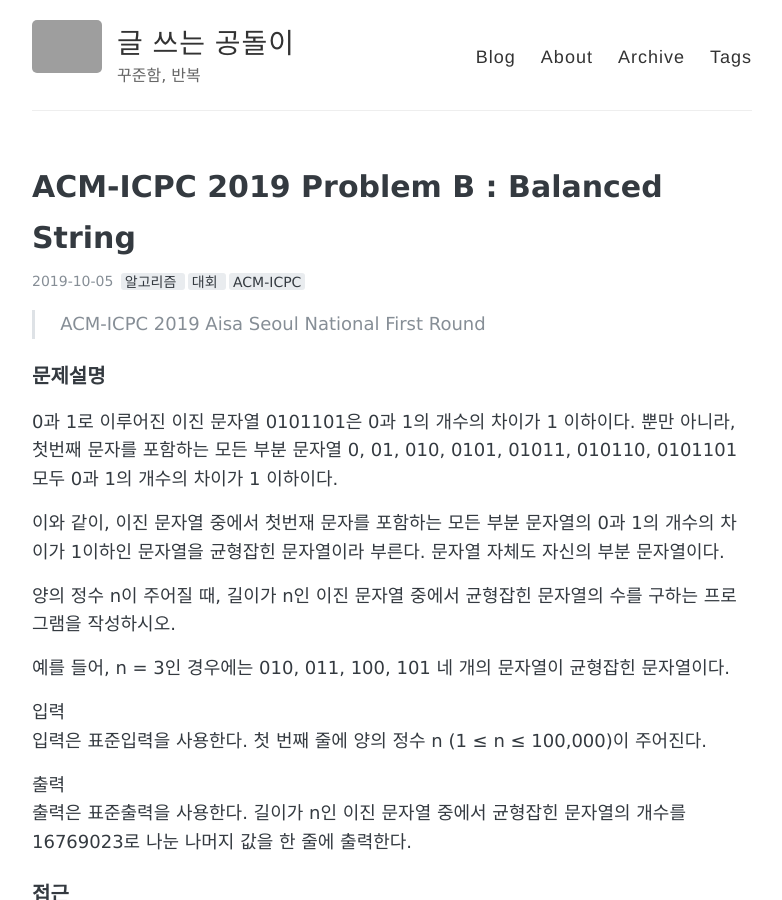
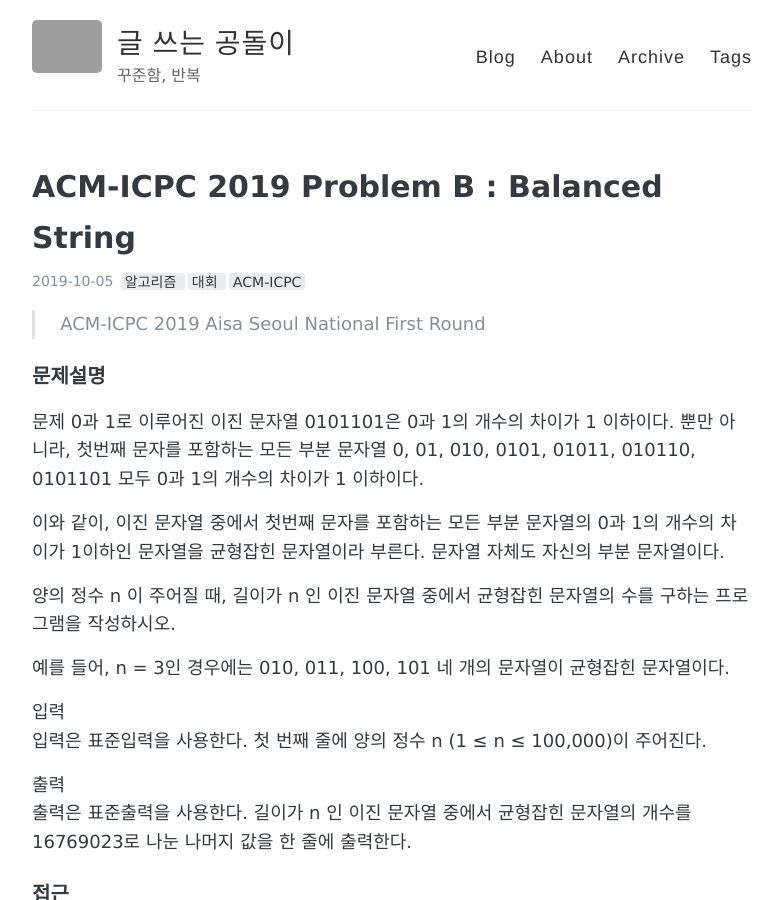
Before and after one commit to sihyungyou/sihyungyou.github.io, a Jekyll site: the page built from _posts/2019-10-05-acmicpc2019-B.md, in a window 1280 px wide and 900 px high. Shown: the whole window, without its empty margins (248-1030 px from the left). Built offline with Jekyll 4.4.1, drawn with Linux system fonts in a browser that asks for light colours; grey boxes are pictures that could not be loaded.

Commit message:
changed problems

```diff
--- a/_posts/2019-10-05-acmicpc2019-B.md
+++ b/_posts/2019-10-05-acmicpc2019-B.md
@@ -8,11 +8,12 @@ comments: true
 > ACM-ICPC 2019 Aisa Seoul National First Round
 
 ### 문제설명
+문제
 0과 1로 이루어진 이진 문자열 0101101은 0과 1의 개수의 차이가 1 이하이다. 뿐만 아니라, 첫번째 문자를 포함하는 모든 부분 문자열 0, 01, 010, 0101, 01011, 010110, 0101101 모두 0과 1의 개수의 차이가 1 이하이다.
 
-이와 같이, 이진 문자열 중에서 첫번재 문자를 포함하는 모든 부분 문자열의 0과 1의 개수의 차이가 1이하인 문자열을 균형잡힌 문자열이라 부른다. 문자열 자체도 자신의 부분 문자열이다.
+이와 같이, 이진 문자열 중에서 첫번째 문자를 포함하는 모든 부분 문자열의 0과 1의 개수의 차이가 1이하인 문자열을 균형잡힌 문자열이라 부른다. 문자열 자체도 자신의 부분 문자열이다.
 
-양의 정수 n이 주어질 때, 길이가 n인 이진 문자열 중에서 균형잡힌 문자열의 수를 구하는 프로그램을 작성하시오.
+양의 정수 n 이 주어질 때, 길이가 n 인 이진 문자열 중에서 균형잡힌 문자열의 수를 구하는 프로그램을 작성하시오.
 
 예를 들어, n = 3인 경우에는 010, 011, 100, 101 네 개의 문자열이 균형잡힌 문자열이다.
 
@@ -20,7 +21,7 @@ comments: true
 입력은 표준입력을 사용한다. 첫 번째 줄에 양의 정수 n (1 ≤ n ≤ 100,000)이 주어진다.
 
 출력
-출력은 표준출력을 사용한다. 길이가 n인 이진 문자열 중에서 균형잡힌 문자열의 개수를 16769023로 나눈 나머지 값을 한 줄에 출력한다.
+출력은 표준출력을 사용한다. 길이가 n 인 이진 문자열 중에서 균형잡힌 문자열의 개수를 16769023로 나눈 나머지 값을 한 줄에 출력한다.
 
 ### 접근
 이건 윤호형이 푼 거라 지금 당장은 내 머릿속에 없다; 다음에 여유 생기면 코드 분석 해보는 걸로!
```
Also changed, not shown: _posts/2019-10-05-acmicpc2019-C.md (+1 -1 lines).
